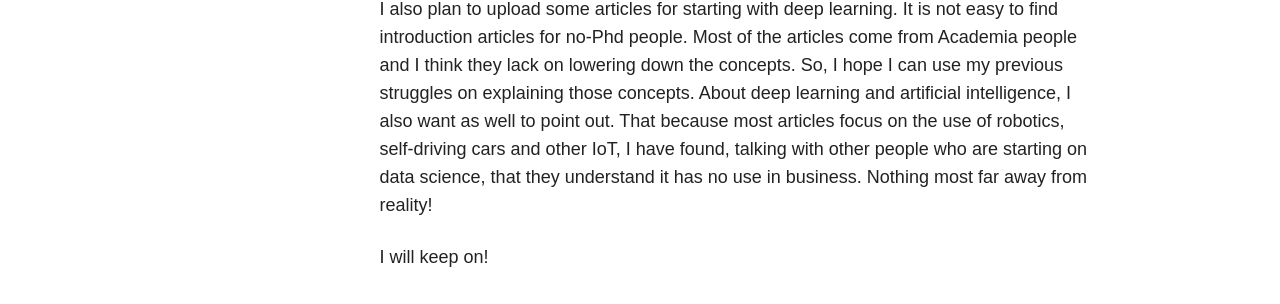
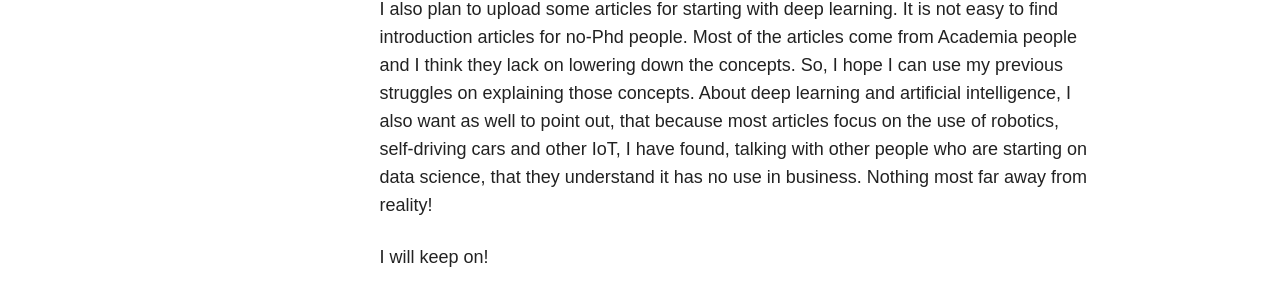
Before and after one commit to raquelredo/raquelredo.github.io_site, a Jekyll site: the page built from _posts/blog/2017-08-24-sparkling-data-science.md, in a window 1280 px wide. Shown: the part 1502-1806 px from the top of the page. Built offline with Jekyll 4.4.1, drawn with Linux system fonts in a browser that asks for light colours; nearby versions of some CDN libraries; comment, search, counter and statistics services are not loaded.

Commit message:
typo on punctuation

```diff
--- a/_posts/blog/2017-08-24-sparkling-data-science.md
+++ b/_posts/blog/2017-08-24-sparkling-data-science.md
@@ -27,6 +27,6 @@ I have to say that I am really enjoying that stage of my life. I know It has bee
 In parallel to learning Spark and `sparklyR`, I am taking some time to redo the contents on Deep Learning Nanodegree. I want to upload my portfolio with my deep learning projects, but I do want to tune a bit what I did in Udacity and be able to defend the projects as my own, and not something that I did filling the blanks.
 
 I also plan to upload some articles for starting with deep learning. It is not easy to find introduction articles for no-Phd people. Most of the articles come from Academia people and I think they lack on lowering down the concepts. So, I hope I can use my previous struggles on explaining those concepts.
-About deep learning and artificial intelligence, I also want as well to point out. That because most articles focus on the use of robotics, self-driving cars and other IoT, I have found, talking with other people who are starting on data science, that they understand it has no use in business. Nothing most far away from reality!
+About deep learning and artificial intelligence, I also want as well to point out, that because most articles focus on the use of robotics, self-driving cars and other IoT, I have found, talking with other people who are starting on data science, that they understand it has no use in business. Nothing most far away from reality!
 
 I will keep on!
```
